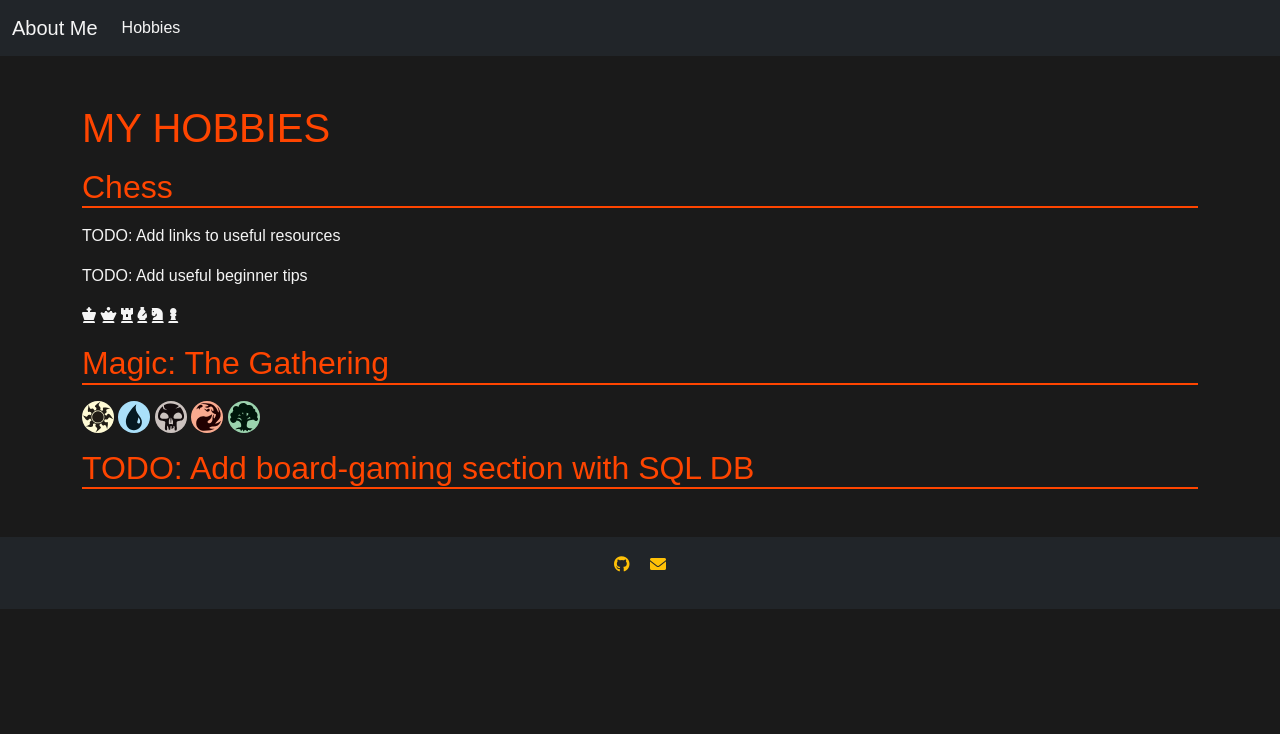
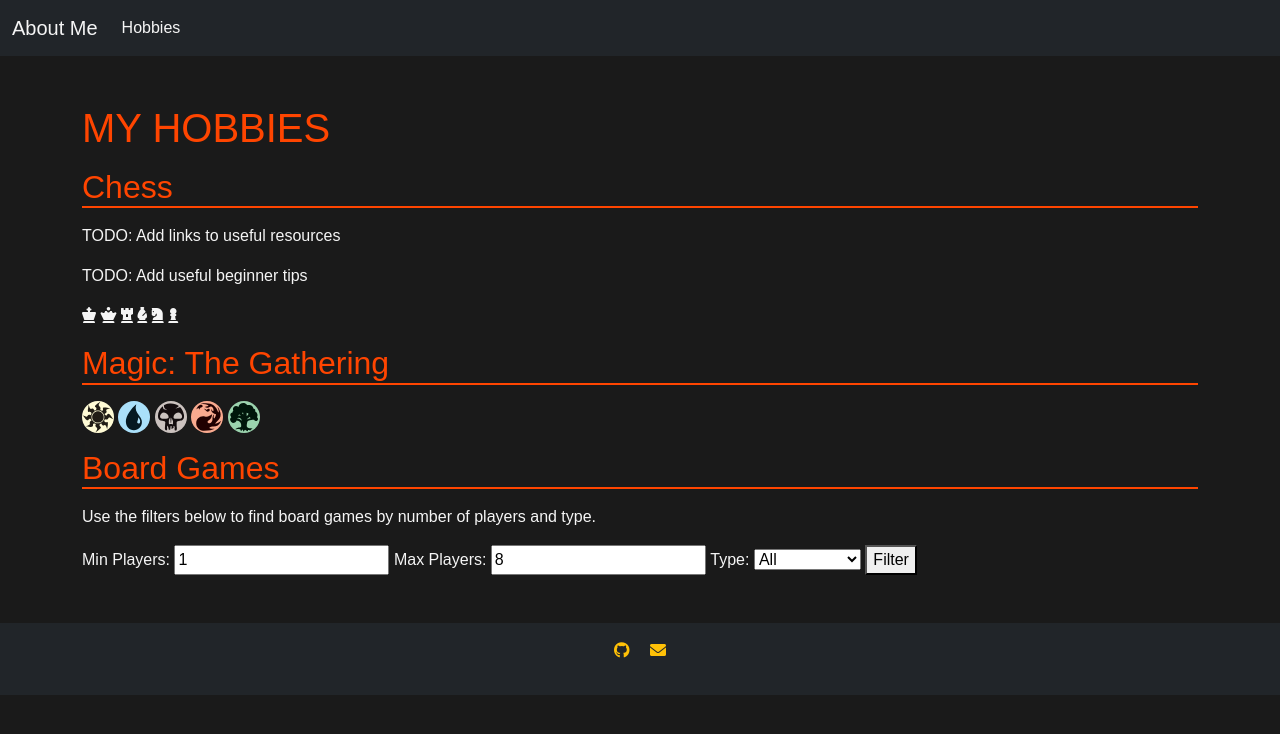
Before and after one commit to drmDev/drmDev.github.io, a Jekyll site: the page built from hobbies.md, in a window 1280 px wide. Shown: the top 734 px of the page. Built offline with Jekyll 4.4.1, drawn with Linux system fonts in a browser that asks for light colours.

```diff
--- /dev/null
+++ b/assets/js/boardgames.js
@@ -0,0 +1,16 @@
+async function filterGames() {
+    const minPlayers = parseInt(document.getElementById('min-players').value) || 1;
+    const maxPlayers = parseInt(document.getElementById('max-players').value) || 8;
+    const type = document.getElementById('type').value;
+
+    const url = `https://drmdev-github-io.onrender.com/api/games?min_players=${minPlayers}&max_players=${maxPlayers}&type=${type}`;
+    const response = await fetch(url);
+    const games = await response.json();
+
+    const gameList = document.getElementById('game-list');
+    gameList.innerHTML = games.map(game =>
+        `<p><strong>${game.name}</strong> (${game.min_players}-${game.max_players} players, ${game.type})</p>`
+    ).join('');
+}
+
+document.addEventListener('DOMContentLoaded', filterGames);
--- a/hobbies.md
+++ b/hobbies.md
@@ -27,4 +27,24 @@ permalink: /hobbies/
     <img src="/assets/images/mtg/forest.svg" alt="Forest" width="32">
 </p>
 
-## TODO: Add board-gaming section with SQL DB
+## Board Games
+Use the filters below to find board games by number of players and type.
+
+<div>
+    <label for="min-players">Min Players:</label>
+    <input type="number" id="min-players" min="1" value="1">
+    <label for="max-players">Max Players:</label>
+    <input type="number" id="max-players" min="1" value="8">
+    <label for="type">Type:</label>
+    <select id="type">
+        <option value="">All</option>
+        <option value="strategy">Strategy</option>
+        <option value="party">Party</option>
+        <option value="deckbuilder">Deckbuilder</option>
+    </select>
+    <button onclick="filterGames()">Filter</button>
+</div>
+
+<div id="game-list"></div>
+
+<script src="/assets/js/boardgames.js"></script>
```
Also changed, not shown: assets/data/boardgames.json (added, +20 -0 lines), flask-backend/app.py (added, +36 -0 lines), flask-backend/requirements.txt (added, +23 -0 lines).
